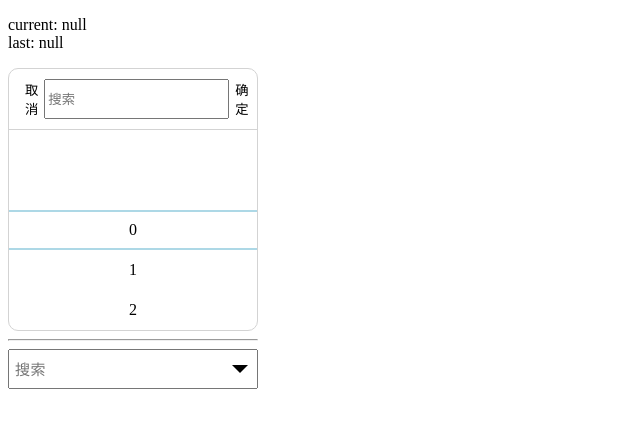
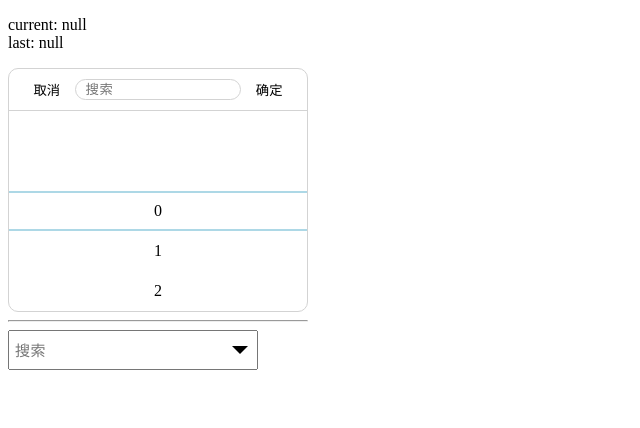
Before and after one commit to Lxylona/one-two-three-four, a React app in the folder selector/: page / in a window 1280 px wide. Shown: the whole page, without its empty margins (0-640 px from the left). Built offline with nearby package versions, Linux system fonts and the light colour scheme.

Commit message:
修改样式，去掉console.log

```diff
--- a/selector/src/index.css
+++ b/selector/src/index.css
@@ -1,12 +1,12 @@
 .wrapper {
-    width: 250px;
+    width: 300px;
 }
-.selector {
+.mobile-selector {
     position: relative;
     border: 1px solid lightgray;
     border-radius: 10px;
 }
-.selector-header {
+.mobile-selector-header {
     display: flex;
     padding: 10px;
     width: 100%;
@@ -20,7 +20,7 @@
     background-color: white;
     cursor: pointer;
 }
-.search-input {
+.mobile-search-input {
     padding-left: 10px;
     padding-right: 10px;
     width: 60%;
@@ -30,7 +30,7 @@
     outline: none;
     letter-spacing: .5px;
 }
-.selector-body {
+.mobile-selector-body {
     position: relative;
     height: 200px;
     overflow: hidden;
@@ -40,7 +40,9 @@
     width: 100%;
     max-height: 200px;
     overflow: auto;
-    transition: all .5s ease-out;
+}
+.options-wrapper {
+    transition: all .3s ease-out;
 }
 .option {
     box-sizing: border-box;
@@ -64,15 +66,14 @@
 .board-placeholder {
     height: 80px;
 }
-.options-wrapper {
-    transition: all .3s ease-out;
-}
+
 
 
 /* PC端渲染 */
 
 .PC-selector {
     position: relative;
+    width: 250px;
     background-color: white;
 }
 .PC-selector-header {
@@ -80,7 +81,6 @@
     padding: 0;
     margin: 0;
     box-sizing: border-box;
-    width: 250px;
     height: 40px;
 }
 .PC-search-input {
--- a/selector/src/index.js
+++ b/selector/src/index.js
@@ -67,10 +67,6 @@ class App extends React.Component {
             currentObj: JSON.parse(JSON.stringify(last)),
         })
     }
-    scrollBottom (preTo, newTo) {
-        console.log('scrollBottom')
-        // console.log(preTo, newTo);
-    }
     render () {
         return (
             <div>
@@ -87,15 +83,13 @@ class App extends React.Component {
                     onConfirm={this.handleConfirm.bind(this)}
                     onCancel={this.handleCancel.bind(this)} // 取消按钮
                     onChange={this.handleChange.bind(this)}
-                    onScrollBottom={this.scrollBottom.bind(this)}
                     lazyLoadData={this.lazyLoadData.bind(this)} />
                     <hr/>
                     <Selector
                     mode='PC'
-                    listLength={150}
+                    listLength={50}
                     dataSource={this.state.dataSource}
                     onChange={this.handleChange.bind(this)}
-                    onScrollBottom={this.scrollBottom.bind(this)}
                     lazyLoadData={this.lazyLoadData.bind(this)} />
                 </div>
             </div>
--- a/selector/src/selector.js
+++ b/selector/src/selector.js
@@ -1,6 +1,7 @@
 import React from 'react';
 
-class Search extends React.Component { // 搜索框
+// 搜索框
+class Search extends React.Component {
     render () {
         return (
                 <input
@@ -14,13 +15,15 @@ class Search extends React.Component { // 搜索框
     }
 }
 
-function Option (props) { // 列表项
+// 列表项
+function Option (props) {
     return (
         <div className={props.className ? props.className : 'option'} index={props.index} title={props.title}>{props.title}</div>
     )
 }
 
-class OptionsBoard extends React.Component { // 不知道怎么称呼他，他是一个列表，上下有两个占位的div
+ // 放列表项的列表
+class OptionsBoard extends React.Component {
 
     handleScroll (e) {
         this.props.onScroll(e);
@@ -136,7 +139,6 @@ export class Selector extends React.Component {
         if (this.state.isLoading) {
             return;
         }
-        console.log('loading')
         // 标识正在加载数据中
         this.setState({
             isLoading: true,
@@ -146,14 +148,13 @@ export class Selector extends React.Component {
     }
     // input处理函数，修改 searchKey 的值，并把滚动条移到最上面
     changeSearchKey (e) {
-        console.log('changeSearchKey')
         const searchKey = e.target.value;
         const currentData = this.getRenderData(searchKey);
         this.setState({
             searchKey: searchKey,
             currentData: currentData,
         })
-        // 滚动条置0, 这里。。。。。。。。。。。。救命，感觉不应该这样做的*********************************************
+        // 滚动条置0
         if (this.props.mode === 'PC') {
             this.board.current && (this.board.current.scrollTop = 0);
         } else {
@@ -174,15 +175,9 @@ export class Selector extends React.Component {
         const currentScrollTop = target.scrollTop;
         const maxScrollTop = target.scrollHeight - target.clientHeight;
 
-        // 滑到底部，小于40px
+        // 滑到底部，小于40px，请求新数据
         if (maxScrollTop - currentScrollTop < 40) {
-            // this.setState({
-            //     toIndex: this.state.toIndex + this.props.listLength,
-            //     currentData: this.getRenderData(this.state.fromIndex, this.state.toIndex + this.props.listLength, this.state.searchKey),
-            // });
             this.lazyLoadData();
-            console.log('haha')
-            this.props.onScrollBottom && this.props.onScrollBottom(this.state.toIndex, this.state.toIndex + this.props.listLength);
         }
 
         if (this.props.mode === 'mobile') {
@@ -215,7 +210,6 @@ export class Selector extends React.Component {
         }
         const o = currentData[currentIndex];
 
-        // 边滚动边输入会出现 o 为 undefined 的错误，是什么原因呢……**************************************
         if (o) {
             return o;
         }
@@ -241,8 +235,8 @@ export class Selector extends React.Component {
             lastSelectedItem: current,
         })
         const index = (this.board.current.parentNode.scrollTop - this.state.offset) / 40;
-        // console.log(index)
         this.storeData(index, this.state.searchKey, this.state.currentData);
+
         this.props.onConfirm && this.props.onConfirm(last, current);
     }
 
@@ -252,26 +246,26 @@ export class Selector extends React.Component {
         this.setState({
             currentSelectedItem: last,
         })
-        console.log('last', last)
         this.props.onCancel && this.props.onCancel(last)
     }
 
     // 渲染移动端的selector
     renderMobileSelector () {
         return (
-            <div className='selector' style={this.props.style ? this.props.style.selector : {} }>
-                <div className='selector-header'>
+            <div className='mobile-selector' style={this.props.style ? this.props.style.selector : {} }>
+                <div className='mobile-selector-header'>
                     <button
                     className='cancel-btn btn'
                     onClick={this.onCancel.bind(this)}>取消</button>
                     <Search
+                    className='mobile-search-input'
                     value={this.state.searchKey}
                     onChange={this.changeSearchKey.bind(this)} />
                     <button
                     className='verify-btn btn'
                     onClick={this.onConfirm.bind(this)}>确定</button>
                 </div>
-                <div className='selector-body'>
+                <div className='mobile-selector-body'>
                     <Board
                     mode='mobile'
                     ref={this.board}
@@ -287,7 +281,7 @@ export class Selector extends React.Component {
 
     // 点击列表项， 触发onChange函数
     onClickOption (e) {
-        // 这里，应该不能用 e.target.getAttribute 的，想想有没有别的方法 ********************
+        // 这里，应该不能用 e.target.getAttribute 的 T T
         const index = parseInt(e.target.getAttribute('index'));
         const current = this.state.currentData[index];
         const last = this.state.currentSelectedItem;
@@ -302,20 +296,30 @@ export class Selector extends React.Component {
     }
     // 隐藏下拉列表
     hideOptionsBoard () {
+        if (!this.state.isShowOptionsBoard) {
+            return;
+        }
         this.setState({
             isShowOptionsBoard: false,
         })
     }
     // 显示下拉列表
     showOptionsBoard () {
+        if (this.state.isShowOptionsBoard) {
+            return;
+        }
         this.setState({
             isShowOptionsBoard: true
         })
         const index = localStorage.getItem('selectedIndex');
         const searchKey = localStorage.getItem('searchKey');
 
+        // 要等它渲染出来之后才能设置scrollTop，
         setTimeout(() => {
-            this.board.current && (this.board.current.scrollTop = 40 * (index - 2));
+            const scrollTop = (this.state.searchKey === '' || searchKey.toString() === this.state.searchKey.toString())
+                ? 40 * (index - 2) : 0;
+
+            this.board.current && (this.board.current.scrollTop = scrollTop);
         }, 0);
     }
     // 点击箭头触发该函数
```
